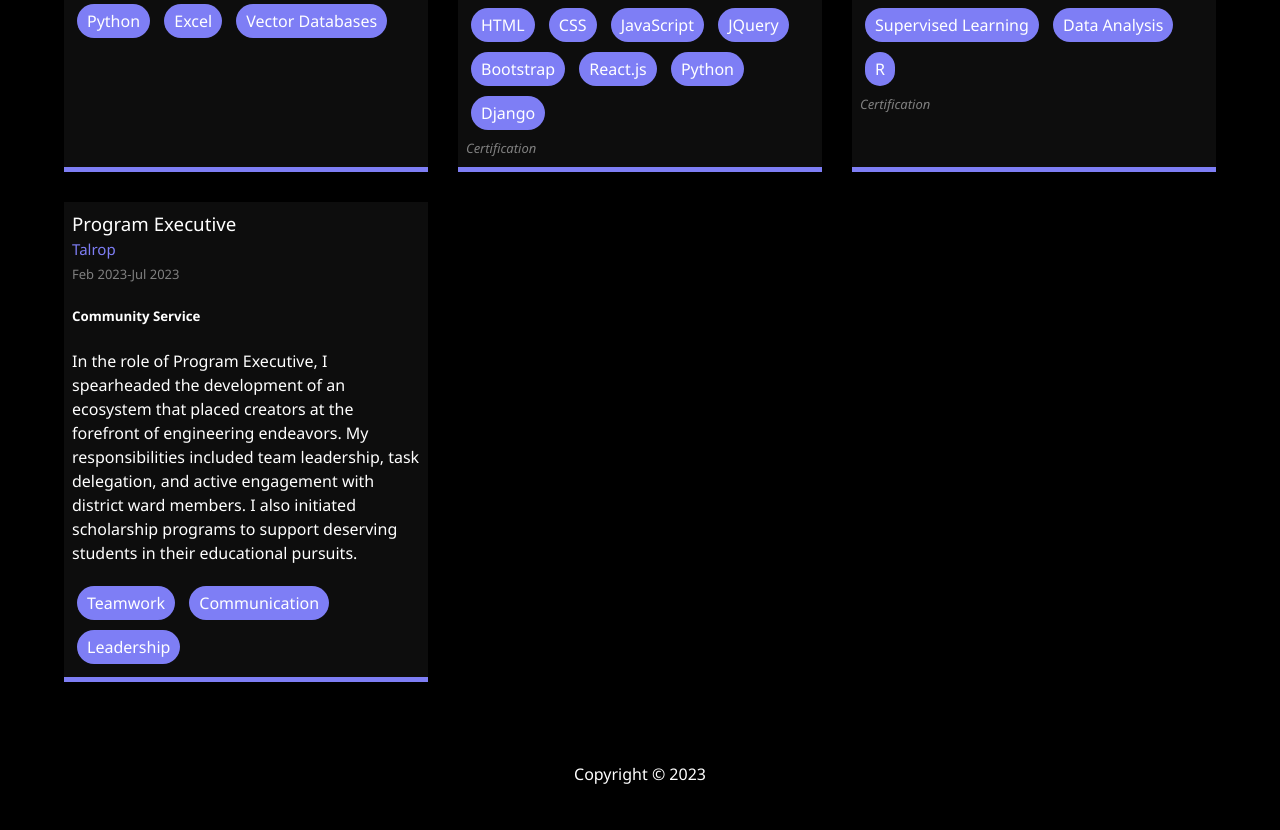
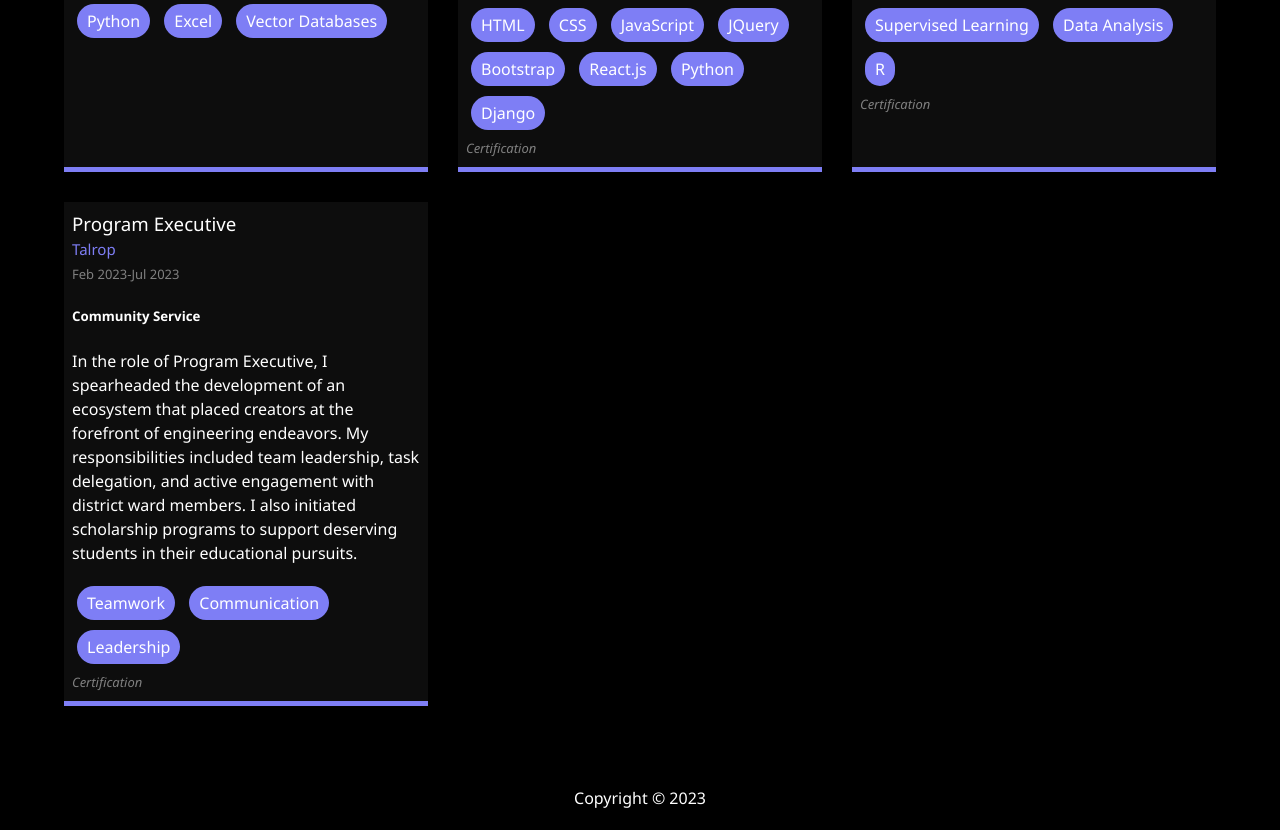
Before and after one commit to manukirans/portfolio, a website: page dist/about.html in a window 1280 px wide. Shown: the part 1030-1860 px from the top of the page. Before the commit the page ends 1836 px from the top, so only its background shows below. Drawn offline with Linux system fonts and the light colour scheme.

Commit message:
initial commit

```diff
--- a/dist/about.html
+++ b/dist/about.html
@@ -168,6 +168,11 @@
             <li>Leadership</li>
             <!-- Add more skills as needed -->
           </ul>
+          <a
+            href="https://drive.google.com/file/d/1k4CrQozw69VtpZLB1QObfqxxUUIimGFC/view?usp=sharing"
+            class="certification"
+            >Certification</a
+          >
         </div>
       </div>
     </main>
```
